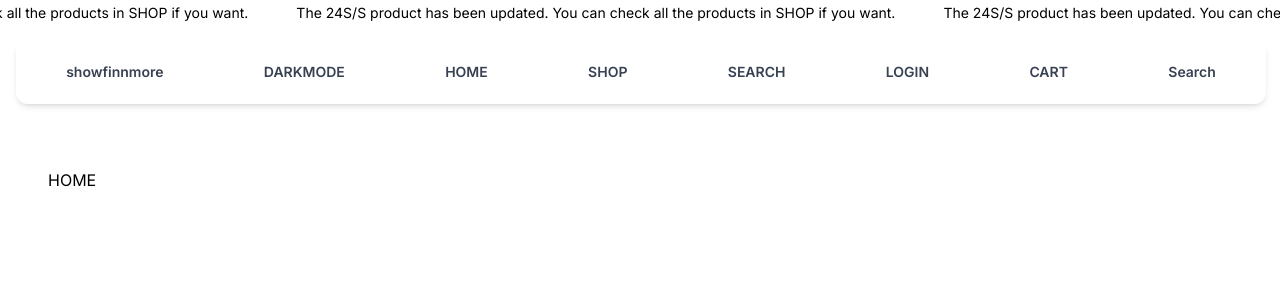
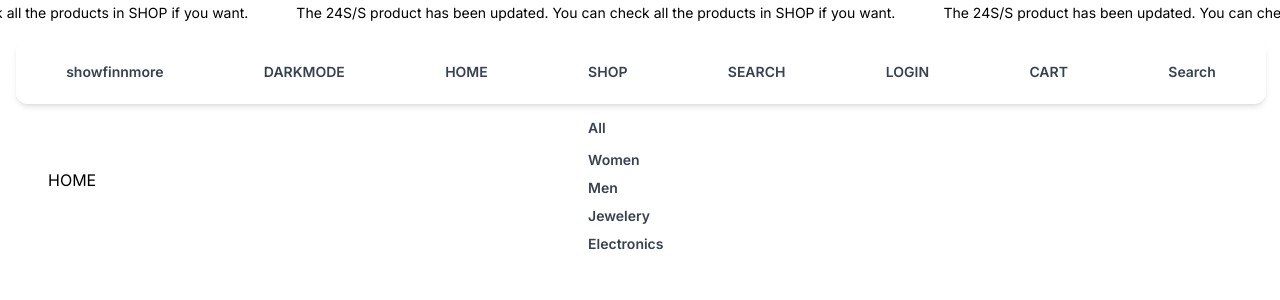
Before and after one commit to tptkds/ts, a Next.js app: page / in a window 1280 px wide. Shown: the top 300 px of the page. Built offline with nearby package versions, Linux system fonts and the light colour scheme.

Commit message:
shop 하위 메뉴 표시 개발중

```diff
--- a/src/app/components/Links.tsx
+++ b/src/app/components/Links.tsx
@@ -1,27 +1,31 @@
 'use client';
-import React from 'react';
+import React, { useRef } from 'react';
 import Link from 'next/link';
 
 function Links() {
+  const shopElementRef: HTMLElement | null = useRef(null);
+  const mouseOverHandler = () => {
+    shopElementRef.className.remove(hidden);
+  };
   return (
     <>
-      <li>
+      <li className="relative" onMouseOver={mouseOverHandler}>
         <Link href="/product/all">SHOP</Link>
-        <ul className="hidden absolute items-center">
-          <li>
-            <Link href="/product/all">All</Link>
+        <ul className=" absolute items-center z-50 top-12" ref={shopElementRef}>
+          <li className="py-2">
+            <Link href="/product/all/1">All</Link>
           </li>
-          <li>
-            <Link href="/">Electronics</Link>
+          <li className="py-1">
+            <Link href="/product/women/1">Women</Link>
           </li>
-          <li>
-            <Link href="/">Jewelery</Link>
+          <li className="py-1">
+            <Link href="/product/men/1">Men</Link>
           </li>
-          <li>
-            <Link href="/">Men&apos;s clothing</Link>
+          <li className="py-1">
+            <Link href="/product/jewelery/1">Jewelery</Link>
           </li>
-          <li>
-            <Link href="/">Women&apos;s clothing</Link>
+          <li className="py-1">
+            <Link href="/product/electronics/1">Electronics</Link>
           </li>
         </ul>
       </li>
--- a/src/app/components/Nav.tsx
+++ b/src/app/components/Nav.tsx
@@ -5,7 +5,7 @@ export default function Nav() {
   return (
     <div className="flex m-4 header-bottom sticky h-16	shadow-md rounded-xl bg-opacity-50 bg-white">
       <nav className="w-full">
-        <ul className="flex flex-row justify-around items-center h-full text-gray-700 font-semibold text-sm">
+        <ul className=" flex flex-row justify-around items-center h-full text-gray-700 font-semibold text-sm">
           <li className="">showfinnmore</li>
           <li>DARKMODE</li>
           <li>HOME</li>
--- a/src/app/layout.tsx
+++ b/src/app/layout.tsx
@@ -24,7 +24,7 @@ export default function RootLayout({
       <body className={inter.className + ' overflow-x-hidden select-none'}>
         <StoreProvider>
           <ThemeProvider attribute="class">
-            <div className="">
+            <div className="z-0">
               <header>
                 <DarkModeToggleButton />
                 <Notice />
--- a/src/app/product/layout.tsx
+++ b/src/app/product/layout.tsx
@@ -3,7 +3,7 @@ interface LayoutProps {
   children: React.ReactNode;
 }
 const Layout: React.FC<LayoutProps> = ({ children }) => {
-  return <div className="h-full">{children}</div>;
+  return <div className="h-full relative z-0">{children}</div>;
 };
 
 export default Layout;
```
